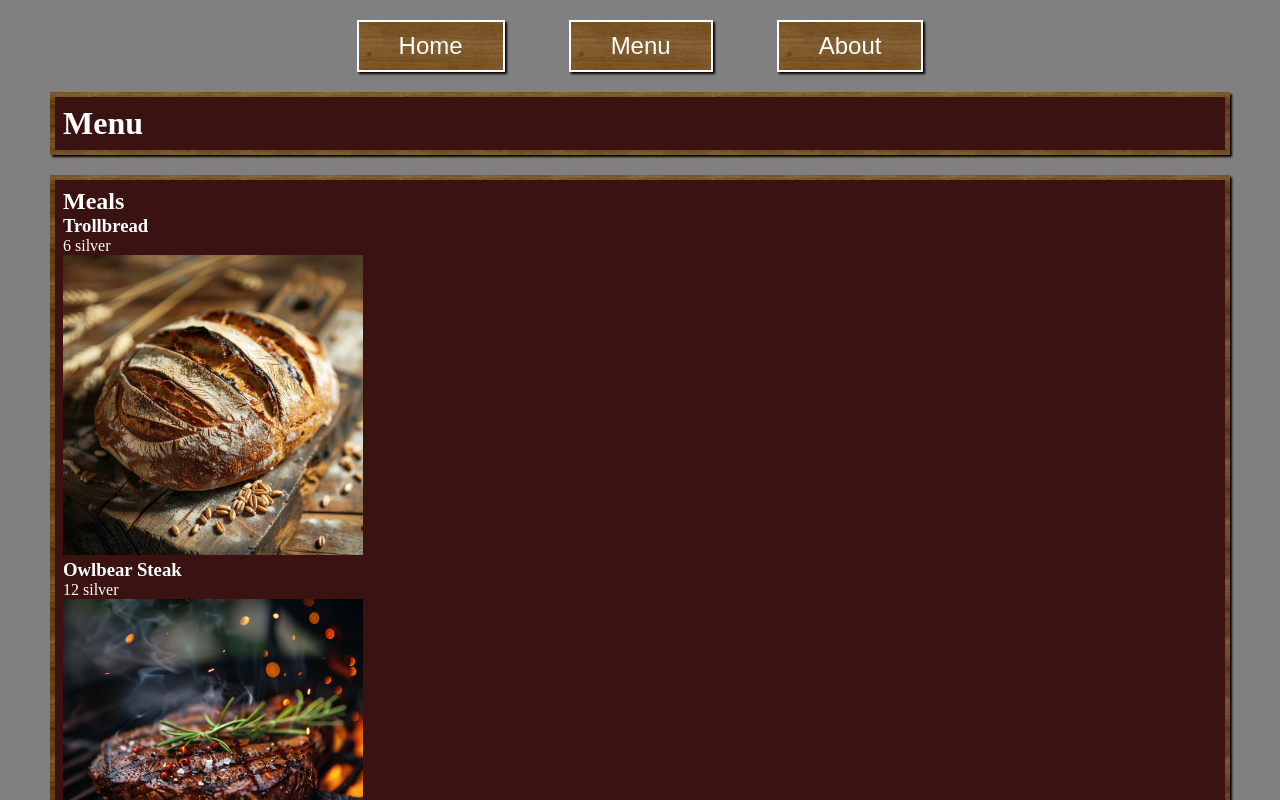
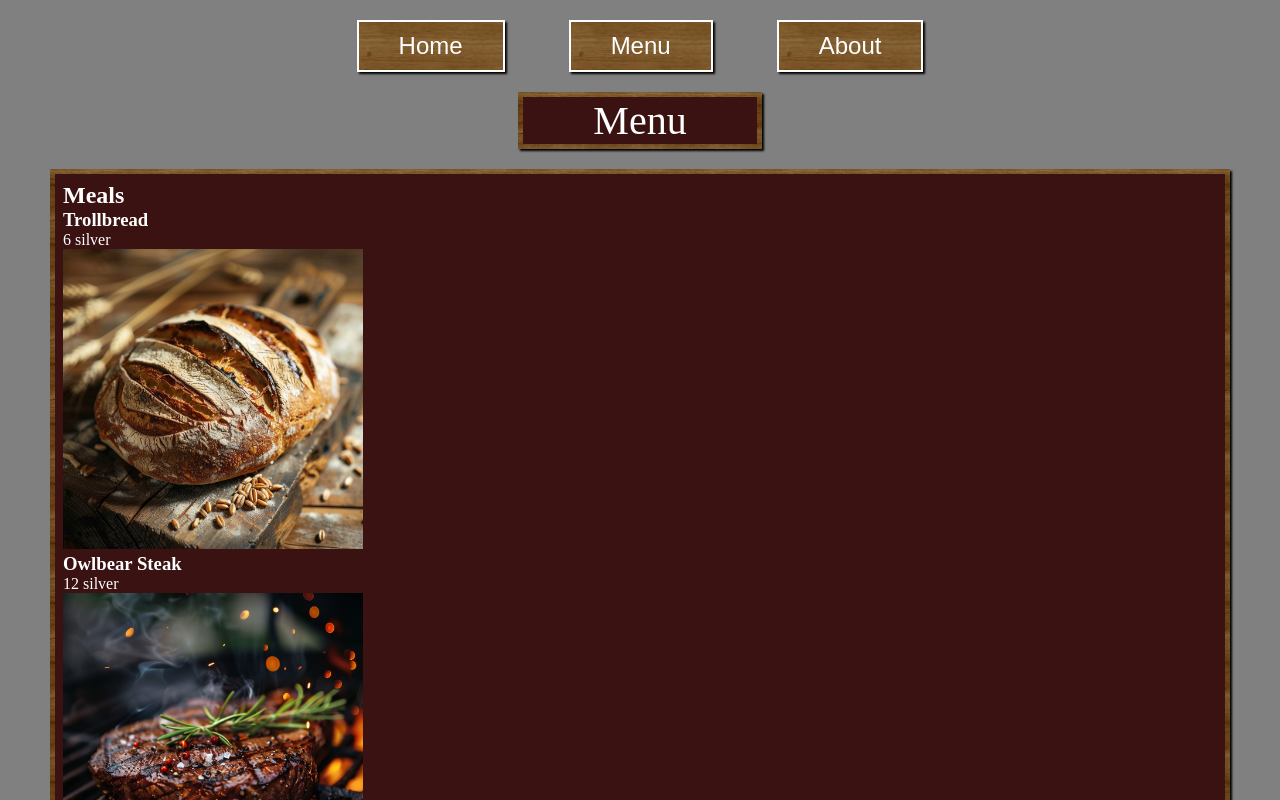
Before and after one commit to JiwonJJeong/restaurant-page, a website built with webpack: page src/index.html in a window 1280 px wide. Both pictures are taken after a click on the button "Menu". Shown: the top 800 px of the page. Built offline with nearby package versions, Linux system fonts and the light colour scheme.

Commit message:
Style menu header

```diff
--- a/src/styles.css
+++ b/src/styles.css
@@ -54,10 +54,6 @@ header .button{
     font-size: 24px;
     box-shadow: var(--box-shadow-settings);
 }
-
-
-
-
 
 /* every page will use the same content backing and page layout*/
 .page{
@@ -134,3 +130,14 @@ header .button{
 }
 
 /* styling menu page, note that background, border, and font color are styled earlier*/
+.menu.page .header.area h1{
+    text-align: center;
+    font-weight:normal;
+    font-size: 40px;
+}
+
+.menu.page .header.area{
+    width: min-content;
+    padding: 0 70px;
+    align-self: center;
+}
```
